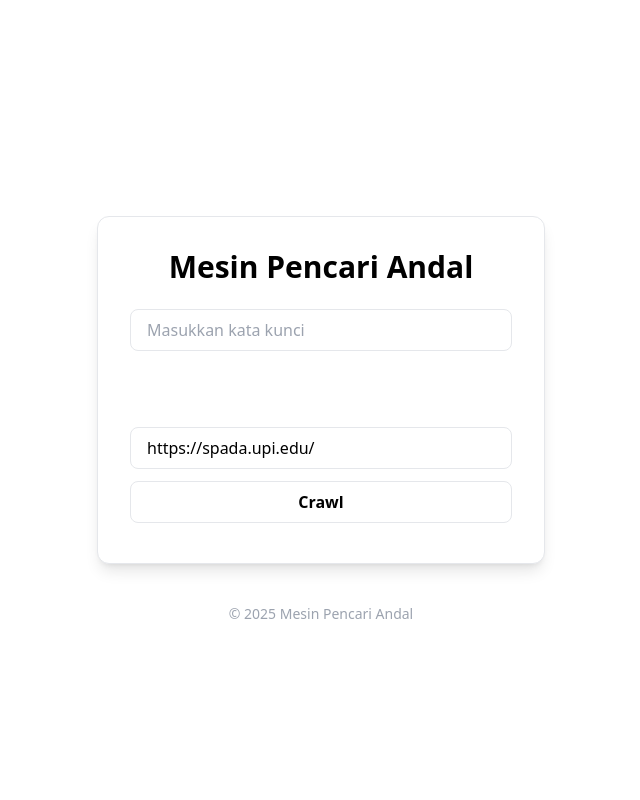
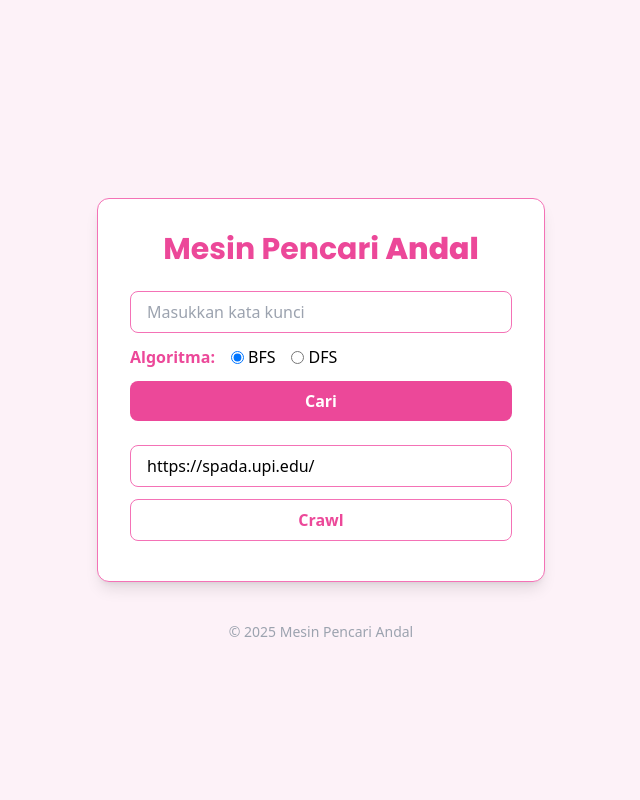
Before and after one commit to alipa97/SearchEngineAndal, a Flask app: page / in a window 1280 px wide. Shown: the whole page, without its empty margins (319-959 px from the left). Run offline with Flask 3, Linux system fonts and the light colour scheme; some libraries are stand-ins or nearby versions; some web fonts are replaced.

Commit message:
dfs&bfs html

```diff
--- a/app/templates/index.html
+++ b/app/templates/index.html
@@ -9,16 +9,21 @@
 <link rel="preconnect" href="https://fonts.gstatic.com" crossorigin>
 <link href="https://fonts.googleapis.com/css2?family=Barriecito&family=Courgette&family=Funnel+Sans:ital,wght@0,300..800;1,300..800&family=Poppins:ital,wght@0,100;0,200;0,300;0,400;0,500;0,600;0,700;0,800;0,900;1,100;1,200;1,300;1,400;1,500;1,600;1,700;1,800;1,900&display=swap" rel="stylesheet">
 </head>
-<body class="min-h-screen bg-smartloop bg-opacity-10 flex flex-col items-center justify-center">
-    <div class="w-full max-w-md bg-white rounded-xl shadow-lg p-8 mt-10 border border-smartloop">
-        <h1 class="text-3xl font-bold mb-6 text-center text-smartloop">Mesin Pencari <span class="font-extrabold">Andal</span></h1>
+<body class="min-h-screen bg-pink-50 flex flex-col items-center justify-center">
+  <div class="w-full max-w-md bg-white rounded-xl shadow-lg p-8 mt-10 border border-pink-400">
+    <h1 class="text-3xl font-bold mb-6 text-center text-pink-500" style="font-family: 'Poppins', sans-serif;">Mesin Pencari <span class="font-extrabold">Andal</span></h1>
     <form action="/search" method="post" class="mb-6">
-            <input type="text" name="keyword" placeholder="Masukkan kata kunci" class="w-full px-4 py-2 border border-smartloop rounded-lg focus:outline-none focus:ring-2 focus:ring-smartloop mb-3" required>
-            <button type="submit" class="w-full py-2 rounded-lg bg-smartloop text-white font-semibold hover:bg-pink-500 transition">Cari</button>
+      <input type="text" name="keyword" placeholder="Masukkan kata kunci" class="w-full px-4 py-2 border border-pink-400 rounded-lg focus:outline-none focus:ring-2 focus:ring-pink-300 mb-3" required>
+      <div class="flex items-center mb-3">
+        <label class="mr-4 text-pink-500 font-semibold">Algoritma:</label>
+        <label class="mr-4 flex items-center"><input type="radio" name="algo" value="bfs" checked class="mr-1">BFS</label>
+        <label class="flex items-center"><input type="radio" name="algo" value="dfs" class="mr-1">DFS</label>
+      </div>
+      <button type="submit" class="w-full py-2 rounded-lg bg-pink-500 text-white font-semibold hover:bg-pink-600 transition">Cari</button>
     </form>
     <form action="/crawl" method="post" class="mb-2">
-            <input type="text" name="seed_url" placeholder="Seed URL (opsional)" value="https://spada.upi.edu/" class="w-full px-4 py-2 border border-smartloop rounded-lg focus:outline-none focus:ring-2 focus:ring-smartloop mb-3">
-            <button type="submit" class="w-full py-2 rounded-lg bg-white text-smartloop border border-smartloop font-semibold hover:bg-smartloop hover:text-white transition">Crawl</button>
+      <input type="text" name="seed_url" placeholder="Seed URL (opsional)" value="https://spada.upi.edu/" class="w-full px-4 py-2 border border-pink-400 rounded-lg focus:outline-none focus:ring-2 focus:ring-pink-300 mb-3">
+      <button type="submit" class="w-full py-2 rounded-lg bg-white text-pink-500 border border-pink-400 font-semibold hover:bg-pink-500 hover:text-white transition">Crawl</button>
     </form>
   </div>
   <footer class="mt-10 text-center text-sm text-gray-400">&copy; 2025 Mesin Pencari Andal</footer>
```
Lines whose indentation alone changed are shown as unchanged.
